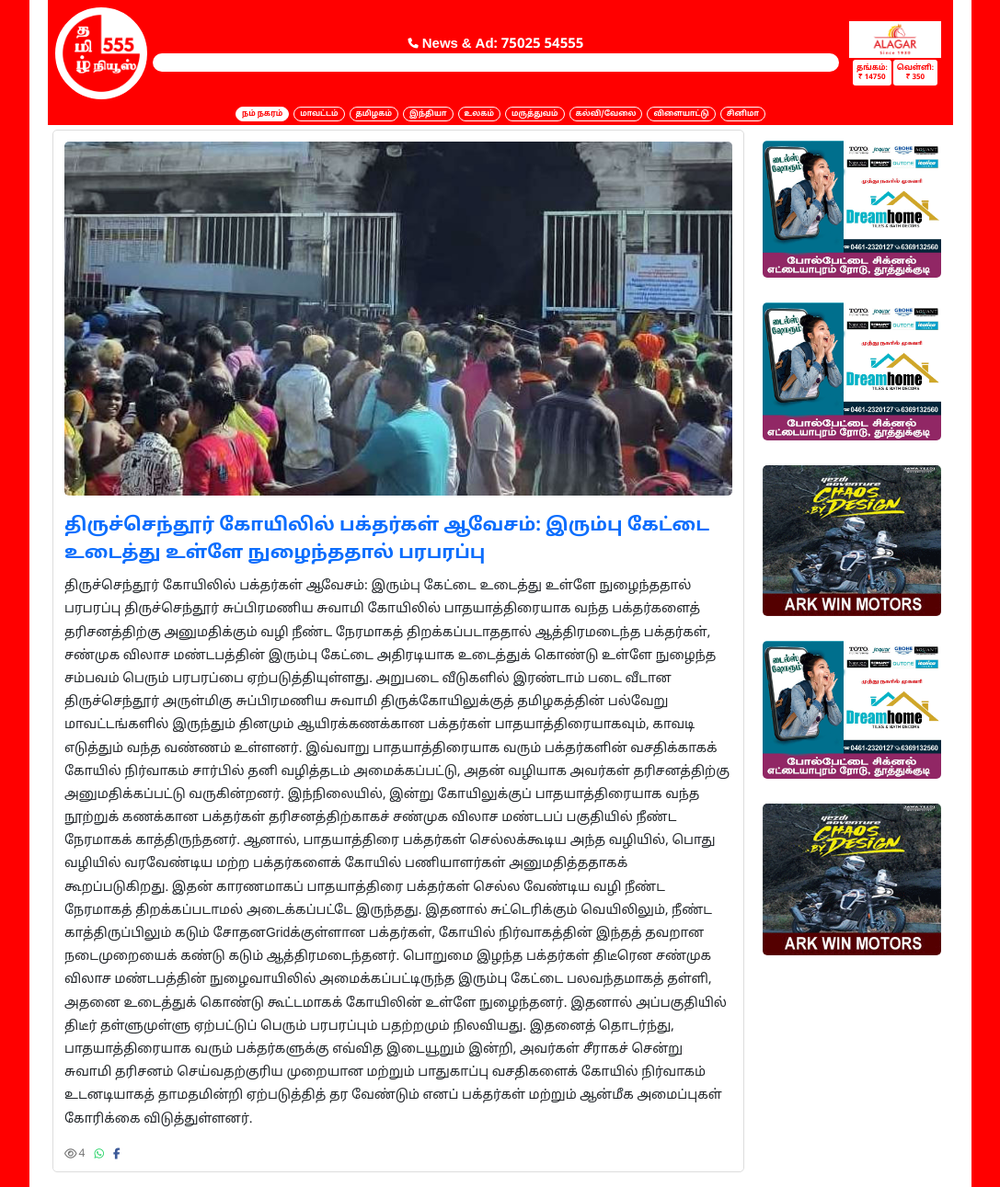
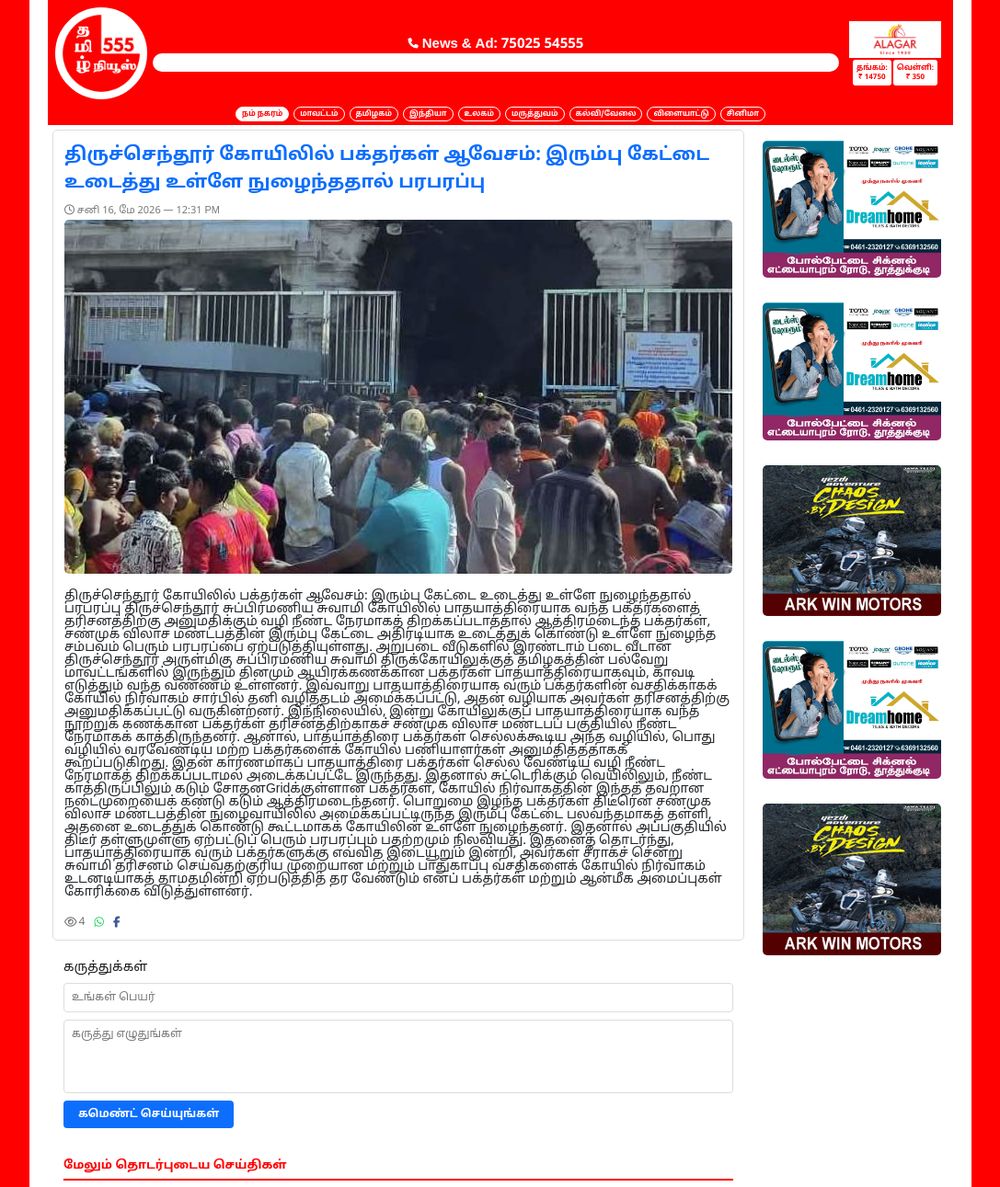
Before and after one commit to ranj45/tamil-news-website, a plain HTML site: page news-detail.html in a window 1280 px wide. Shown: the top 1291 px of the page at 92% size, without its empty margins (96-1183 px from the left). Drawn offline with Linux system fonts and the light colour scheme.

Commit message:
News Detail updated

```diff
--- a/news-detail.html
+++ b/news-detail.html
@@ -71,8 +71,9 @@
 
   <!-- News Title -->
   <div class="detail-card">
+      <h1 class="detail-title">திருச்செந்தூர் கோயிலில் பக்தர்கள் ஆவேசம்: இரும்பு கேட்டை உடைத்து உள்ளே நுழைந்ததால் பரபரப்பு</h1>
+      <div class="card-meta"><i class="fa-regular fa-clock"></i> சனி 16, மே 2026 — 12:31 PM</div>
       <img src="./images/main-image.jpg" alt="" class="detail-img" />
-    <h1 class="detail-title">திருச்செந்தூர் கோயிலில் பக்தர்கள் ஆவேசம்: இரும்பு கேட்டை உடைத்து உள்ளே நுழைந்ததால் பரபரப்பு</h1>
     <!-- Featured Image -->
 
     <!-- Body Text -->
--- a/style.css
+++ b/style.css
@@ -306,8 +306,8 @@
 }
 
 .detail-body p {
-  font-size: clamp(12px, 2.5vw, 14px);
-  line-height: 1.8;
+  font-size: clamp(10px, 2.5vw, 14px);
+  line-height: 14px;
   color: #212529;
   margin-bottom: 10px;
 }
@@ -332,7 +332,7 @@
 
 .comment-title {
   font-size: 14px;
-  font-weight: 700;
+  font-weight: 500;
   color: var(--text);
 }
 
```
